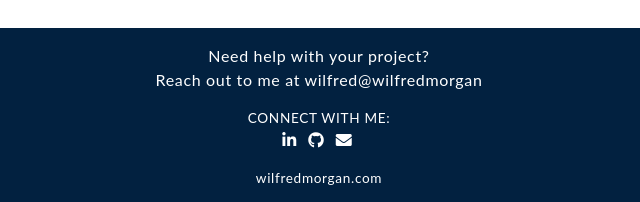
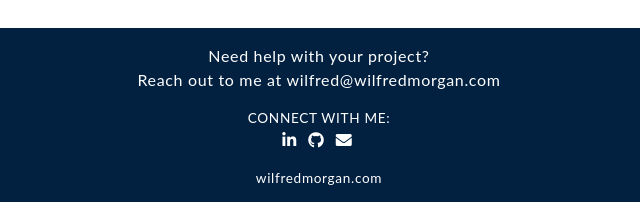
Before and after one commit to wmemorgan/image-search-api, a website: page views/index.html in a window 1280 px wide. Shown: the part 1524-1726 px from the top of the page, 321-961 px from the left. Drawn offline with Linux system fonts and the light colour scheme; files that its build step writes are made by us from their sources.

Commit message:
Fix email address in footer section

```diff
--- a/views/index.html
+++ b/views/index.html
@@ -122,7 +122,7 @@
       <div class="cta-text">
         <p>Need help with your project?</p>
         <p>Reach out to me at
-          <a href="mailto:wilfred@wilfredmorgan.com?subject=Question" class="contact-btn">wilfred@wilfredmorgan</a>
+          <a href="mailto:wilfred@wilfredmorgan.com?subject=Question" class="contact-btn">wilfred@wilfredmorgan.com</a>
         </p>
       </div>
 
```
